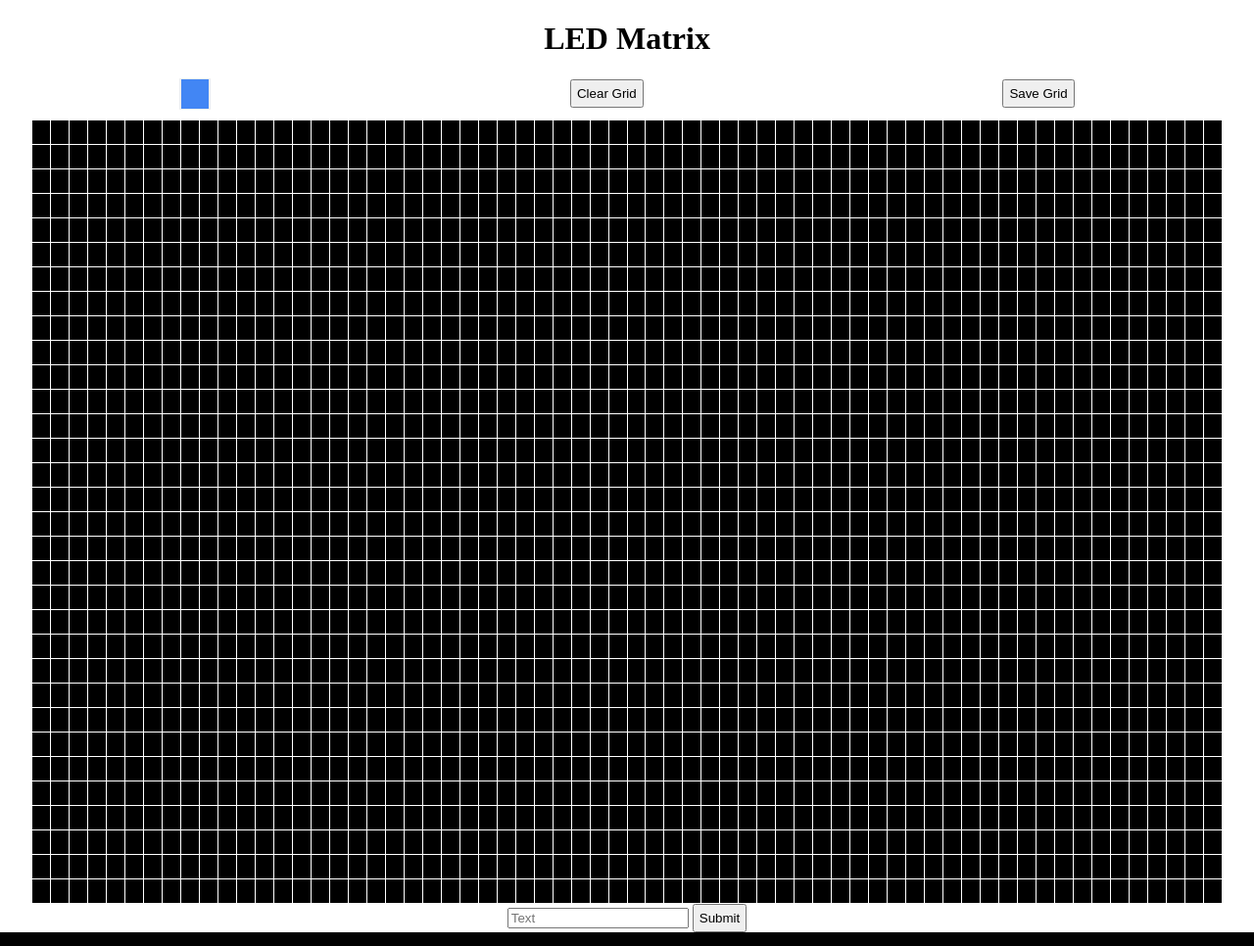
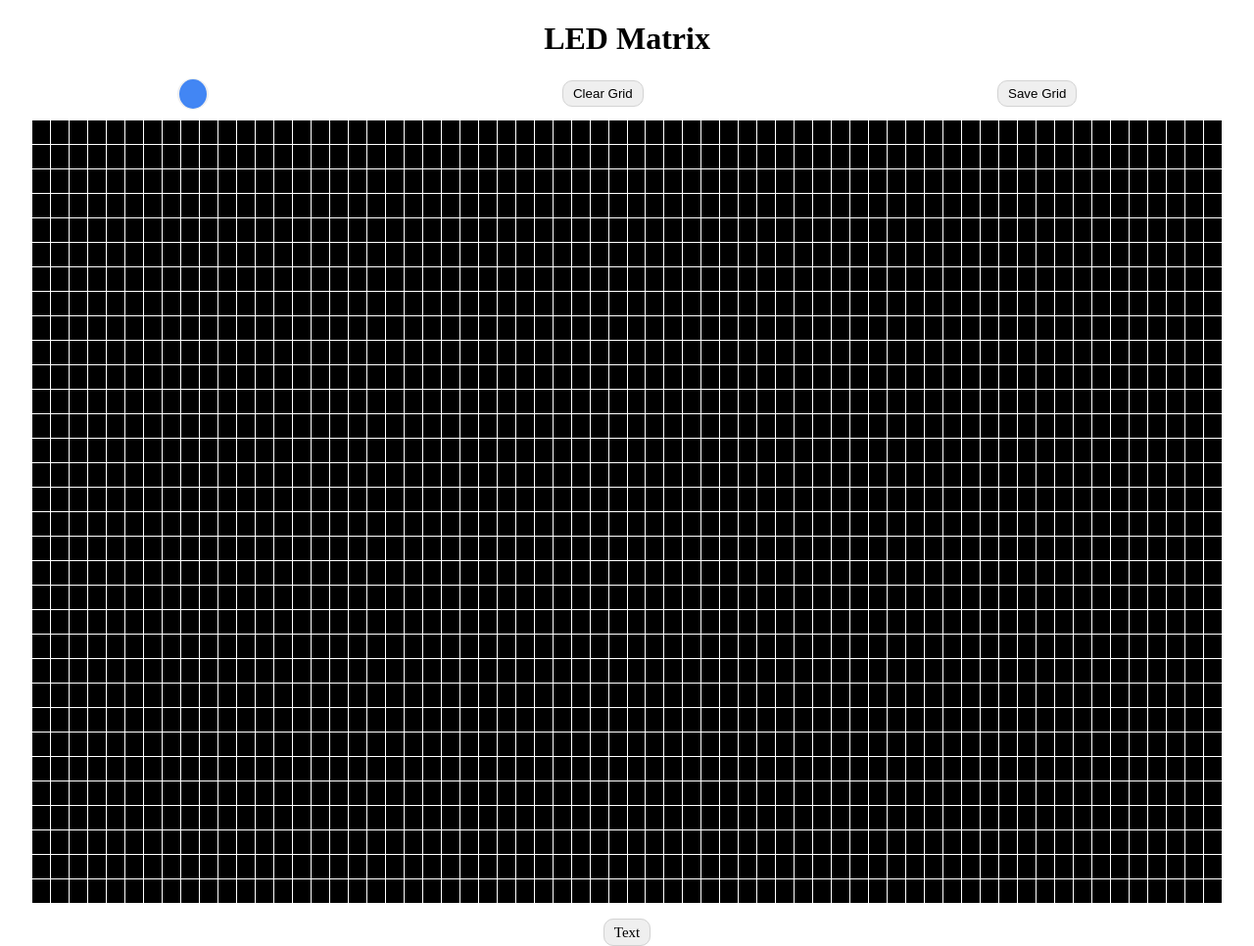
Before and after one commit to adammaly004/Raspberry_led_matrix, a Flask app: page / in a window 1280 px wide. Shown: the whole page at 98% size. Run offline with Flask 2, Linux system fonts and the light colour scheme; some libraries are stand-ins or nearby versions.

Commit message:
update text mode

```diff
--- a/app/app.py
+++ b/app/app.py
@@ -7,7 +7,6 @@
     def __init__(self, data, **kwargs):
         super(PixelArt, self).__init__(data, **kwargs)
         self.data = data
-        print(type(self.data))
 
     def run(self):
         self.offscreen_canvas = self.matrix.CreateFrameCanvas()
--- a/main.py
+++ b/main.py
@@ -14,19 +14,22 @@
         if (not pixel_art.process()):
             pixel_art.print_help()
 
-    return render_template("index.html")
+    return render_template("index.html", draw=True)
 
 
 @app.route('/text', methods=["GET", "POST"])
 def text():
-    text = request.form['text']
-    color = [255, 255, 255]
-    if text != "":
-        runtext = RunText(text, color)
+    if request.method == 'POST':
+        text = request.form['text']
+        test = request.form['color'].lstrip('#')
+        color = list(int(test[i:i+2], 16) for i in (0, 2, 4))
 
-        if (not runtext.process()):
-            runtext.print_help()
-    return redirect("/")
+        if text != "" and color != [0, 0, 0]:
+            runtext = RunText(text, color)
+            if (not runtext.process()):
+                runtext.print_help()
+
+    return render_template("index.html", draw=False)
 
 
 app.run(debug=True, host='192.168.1.129', port="1111")
--- a/static/styles.css
+++ b/static/style.css
@@ -16,6 +16,18 @@
     background-color: black;
 }
 
+a{
+    position:relative;
+    text-decoration: none;
+    color: black;
+    font-size: 15px;
+    border: 1px solid lightgray;
+    background-color: rgb(239, 239, 239);
+    padding: 5px 10px;
+    border-radius: 10px;
+    top: 20px;
+}
+
 tr {
     height: 25px;
 }
@@ -23,7 +35,10 @@
 td {
     width: 25px;
 }
-
+.control-div {
+    margin-left: 800px;
+    margin-right: 800px;
+}
 .control {
     display: flex;
     align-items: center;
@@ -32,7 +47,11 @@
 }
 
 button {
-    padding: 5px;
+    border: 1px solid lightgray;
+    padding: 5px 10px;
+    outline: none;
+    border-radius: 10px;
+    cursor: pointer;
 }
 
 input[type="color"] {
@@ -40,12 +59,20 @@
 	border: none;
 	width: 32px;
 	height: 32px;
+    border-radius: 50%;
 }
 input[type="color"]::-webkit-color-swatch-wrapper {
 	padding: 0;
 }
 input[type="color"]::-webkit-color-swatch {
 	border: none;
+    border-radius: 50%;
+}
+input[type="text"] {
+	border: 1px solid lightgray;
+    padding: 5px 10px;
+    outline: none;
+    border-radius: 10px;
 }
 
 
@@ -57,4 +84,13 @@
     td {
         width: 10px;
     }
+
+    table {
+        /*margin: 0px 0px;*/
+        max-width: 100%;
+    }
+    .control-div {
+        margin-left: 0px;
+        margin-right: 0px;
+    }
 }
--- a/templates/index.html
+++ b/templates/index.html
@@ -6,28 +6,42 @@
     <meta http-equiv="x-ua-compatible" content="ie=edge">
     <meta name="viewport" content="width=device-width, initial-scale=1">
     <title>Matrix maker</title>
-    <link rel="stylesheet" href="{{ url_for('static', filename='styles.css') }}">
+    <link rel="stylesheet" href="{{ url_for('static', filename='style.css') }}">
     <script src="https://ajax.googleapis.com/ajax/libs/jquery/3.2.1/jquery.min.js"></script>
     <script src="https://cdnjs.cloudflare.com/ajax/libs/jquery/3.3.1/jquery.min.js"></script>
+    <script src="{{ url_for('static', filename='style.js') }}"></script>
 </head>
 
 <body>
     <h1>LED Matrix</h1>
-    <div class="control">
-        <input type="color" id="color-picker">
-        <button type="button" id="clear-grid">Clear Grid</button>
-        <button type="button" id="save-grid">Save Grid</button>
-    </div>
+
+    {% if draw %}
+    <form method="POST">
+        <div class="control">
+            <input type="color" id="color-picker">
+            <button type="button" id="clear-grid">Clear Grid</button>
+            <button type="button" id="save-grid">Save Grid</button>
+        </div>
+    </form>
 
     <table id="pixel-canvas"></table>
-
-    <form method="POST" action="/text">
-        <input name="text" type="text" id="input-text" placeholder="Text" />
-        <button type="submit">Submit</button>
-    </form>
-
+    <a href="/text">Text</a>
 
     <script src="{{ url_for('static', filename='draw.js') }}"></script>
+
+    {% else %}
+    <form method="POST">
+        <div class="control-div">
+            <div class="control">
+                <input name="color" type="color" value="#ff0000">
+                <input name="text" type="text" id="input-text" placeholder="Your Text" />
+                <button type="submit">Show</button>
+            </div>
+        </div>
+    </form>
+    <a href="/">Draw</a>
+    {% endif %}
+
 </body>
 
 </html>
```
Also changed, not shown: static/style.js (added).
